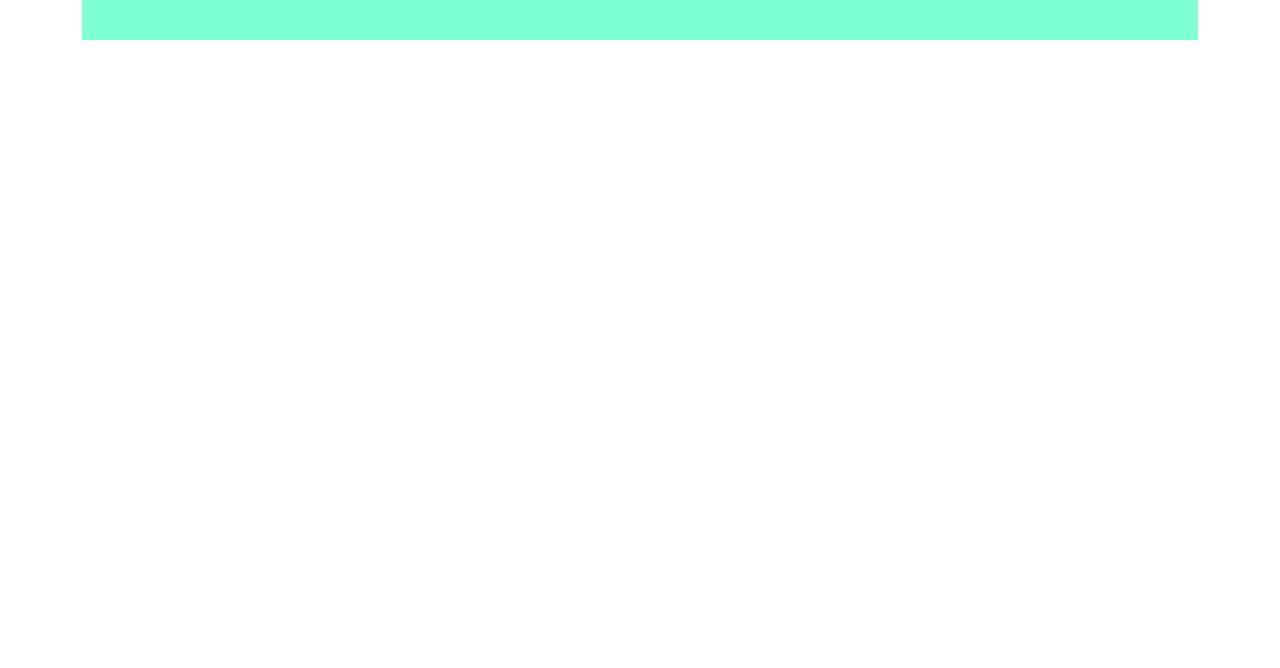
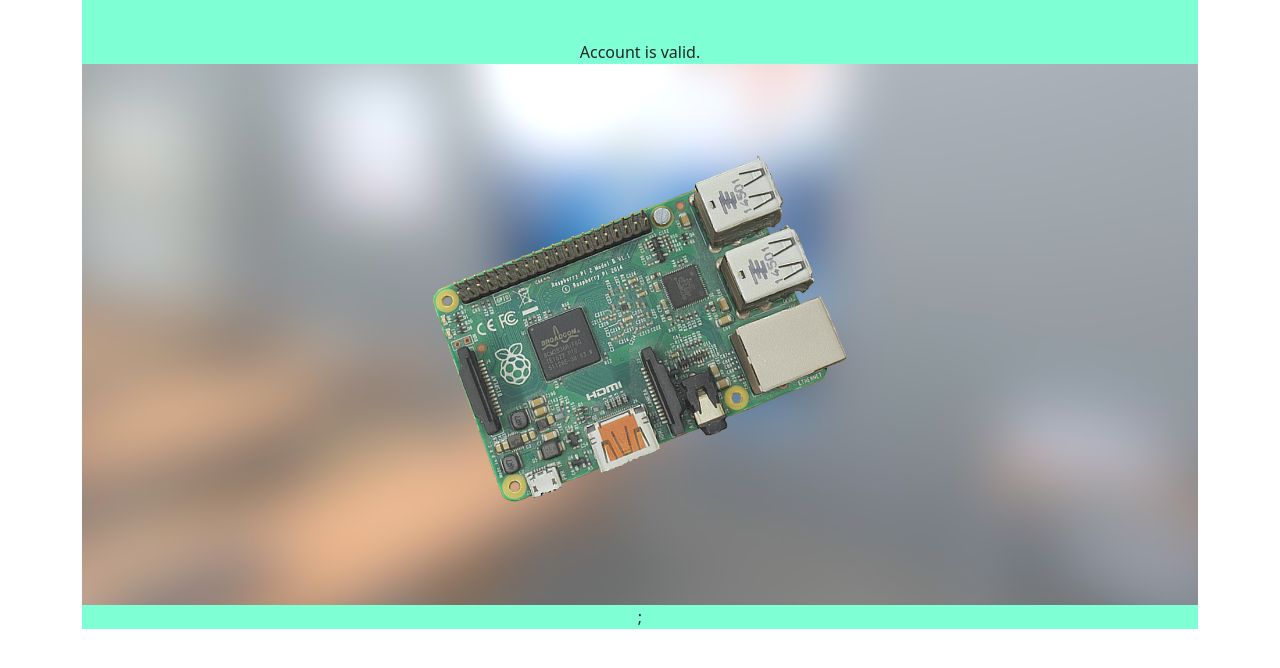
Before and after one commit to Danaee-Ghazal/board, a React (Create React App) app: page / in a window 1280 px wide. Shown: the top 668 px of the page. Built offline with nearby package versions, Linux system fonts and the light colour scheme.

Commit message:
Update Dashboard.js

```diff
--- a/src/Dashboard.js
+++ b/src/Dashboard.js
@@ -1,4 +1,4 @@
-import React from "react";
+import React, { useState } from "react";
 import jwt_decode from "jwt-decode";
 import { GoogleLogin } from "@react-oauth/google";
 // import { googleLogout } from "@react-oauth/google";
@@ -8,17 +8,17 @@
 import CheckEmail from "./CheckEmail";
 // import Component from "./Component";
 export default function Dashboard() {
+  const [email, setEmail] = useState("");
   const clientId =
     "465562680061-sk6v9r0i8cr3ocsk3i0063m3ajvkf8lp.apps.googleusercontent.com";
   const showUserInformation = (response) => {
-    // console.log(JSON.parse(jwt_decode(response.credential)).email);
-    <CheckEmail data={JSON.parse(jwt_decode(response.credential)).email} />;
+    setEmail(String(JSON.parse(jwt_decode(response.credential)).email));
   };
   // const onBtnClick = (e) => {
   //   e.preventDefault();
   //   googleLogout();
   // };
-  // const [email, setEmail] = useState("");
+
   // function handleSubmit(event) {
   //   event.preventDefault();
   //   setEmail(event.target[0].value);
@@ -36,6 +36,7 @@
             console.log("Login Failed");
           }}
         />
+        <CheckEmail data={email} />;
         {/* <button onClick={onBtnClick}>Logout</button> */}
         {/* <form onSubmit={handleSubmit}>
         <div className="row">
```
